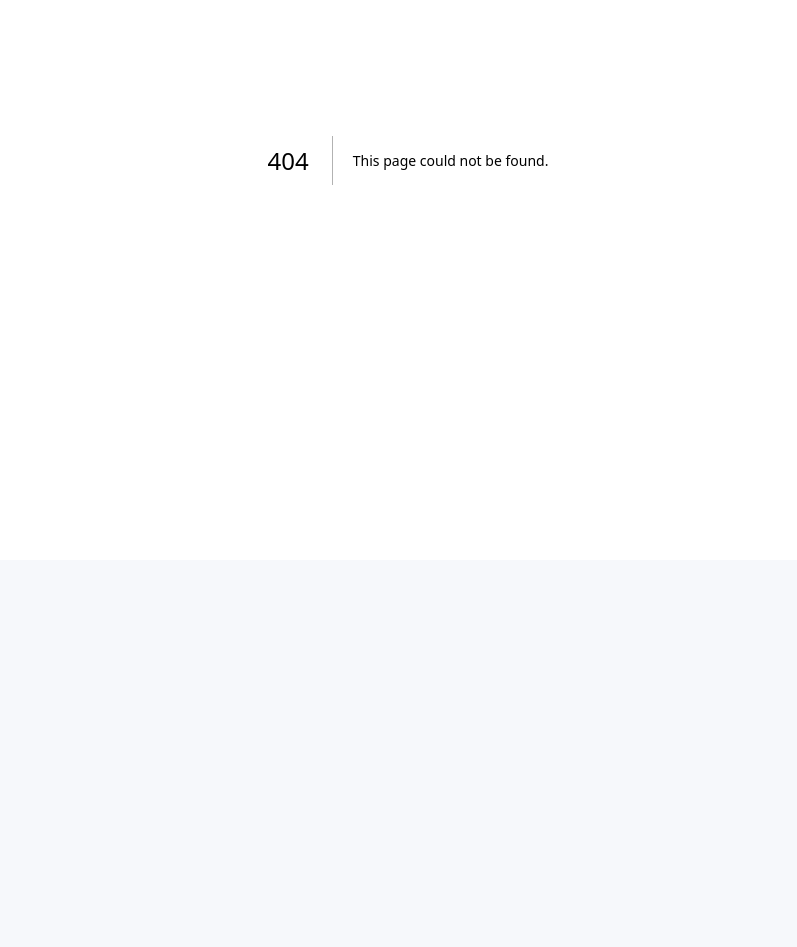
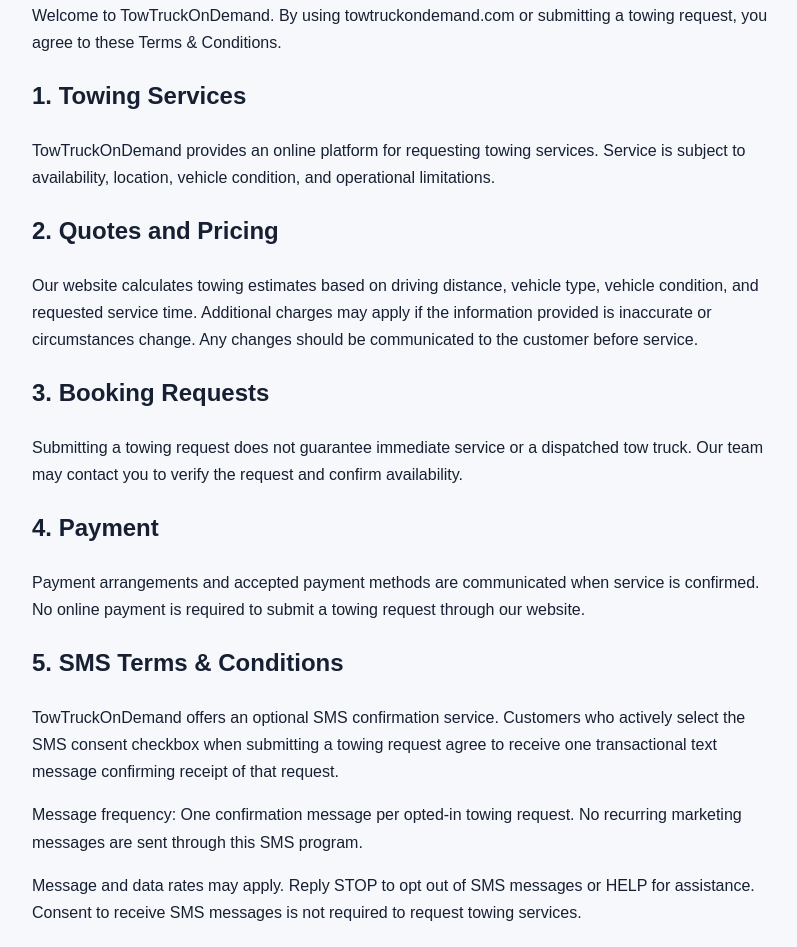
Before and after one commit to edawa123456-cell/GPT, a Next.js app: page /terms in a window 1280 px wide. Before the commit this address had no page. Shown: the part 240-1187 px from the top of the page, without its empty margins (232-1029 px from the left). Before the commit the page ends 800 px from the top, so only its background shows below. Built offline with nearby package versions, Linux system fonts and the light colour scheme.

Commit message:
Create page.js

```diff
--- /dev/null
+++ b/app/terms/page.js
@@ -0,0 +1,138 @@
+
+export const metadata = {
+  title: "Terms & Conditions | TowTruckOnDemand",
+  description: "Terms and Conditions for TowTruckOnDemand.",
+};
+
+export default function TermsPage() {
+  return (
+    <main
+      style={{
+        maxWidth: 800,
+        margin: "50px auto",
+        padding: "24px",
+        fontFamily: "Arial, sans-serif",
+        lineHeight: 1.7,
+        color: "#172033",
+      }}
+    >
+      <a href="/" style={{ color: "#0866e8" }}>
+        ← Back to TowTruckOnDemand
+      </a>
+
+      <h1>Terms & Conditions</h1>
+      <p>Last updated: October 18, 2026</p>
+
+      <p>
+        Welcome to TowTruckOnDemand. By using
+        towtruckondemand.com or submitting a towing
+        request, you agree to these Terms & Conditions.
+      </p>
+
+      <h2>1. Towing Services</h2>
+      <p>
+        TowTruckOnDemand provides an online platform
+        for requesting towing services. Service is
+        subject to availability, location, vehicle
+        condition, and operational limitations.
+      </p>
+
+      <h2>2. Quotes and Pricing</h2>
+      <p>
+        Our website calculates towing estimates based
+        on driving distance, vehicle type, vehicle
+        condition, and requested service time.
+        Additional charges may apply if the information
+        provided is inaccurate or circumstances change.
+        Any changes should be communicated to the
+        customer before service.
+      </p>
+
+      <h2>3. Booking Requests</h2>
+      <p>
+        Submitting a towing request does not guarantee
+        immediate service or a dispatched tow truck.
+        Our team may contact you to verify the request
+        and confirm availability.
+      </p>
+
+      <h2>4. Payment</h2>
+      <p>
+        Payment arrangements and accepted payment
+        methods are communicated when service is
+        confirmed. No online payment is required
+        to submit a towing request through our website.
+      </p>
+
+      <h2>5. SMS Terms & Conditions</h2>
+      <p>
+        TowTruckOnDemand offers an optional SMS
+        confirmation service. Customers who actively
+        select the SMS consent checkbox when submitting
+        a towing request agree to receive one
+        transactional text message confirming receipt
+        of that request.
+      </p>
+
+      <p>
+        Message frequency: One confirmation message
+        per opted-in towing request. No recurring
+        marketing messages are sent through this
+        SMS program.
+      </p>
+
+      <p>
+        Message and data rates may apply. Reply STOP
+        to opt out of SMS messages or HELP for
+        assistance. Consent to receive SMS messages
+        is not required to request towing services.
+      </p>
+
+      <p>
+        Mobile carriers are not responsible for
+        delayed or undelivered messages.
+      </p>
+
+      <h2>6. Privacy</h2>
+      <p>
+        Please review our{" "}
+        <a href="/privacy-policy">
+          Privacy Policy
+        </a>{" "}
+        for information about how customer data
+        and SMS consent information are handled.
+      </p>
+
+      <h2>7. Customer Responsibilities</h2>
+      <p>
+        Customers are responsible for providing
+        accurate contact information, vehicle details,
+        pickup locations, and destinations. Customers
+        must have authorization to request towing
+        for the vehicle involved.
+      </p>
+
+      <h2>8. Changes to These Terms</h2>
+      <p>
+        TowTruckOnDemand may update these terms
+        periodically. Updates will be posted
+        on this page with a revised date.
+      </p>
+
+      <h2>9. Contact Information</h2>
+      <p>
+        TowTruckOnDemand
+        <br />
+        Website:{" "}
+        <a href="https://towtruckondemand.com">
+          towtruckondemand.com
+        </a>
+        <br />
+        Phone:{" "}
+        <a href="tel:+12108062061">
+          (210) 806-2061
+        </a>
+      </p>
+    </main>
+  );
+}
```
